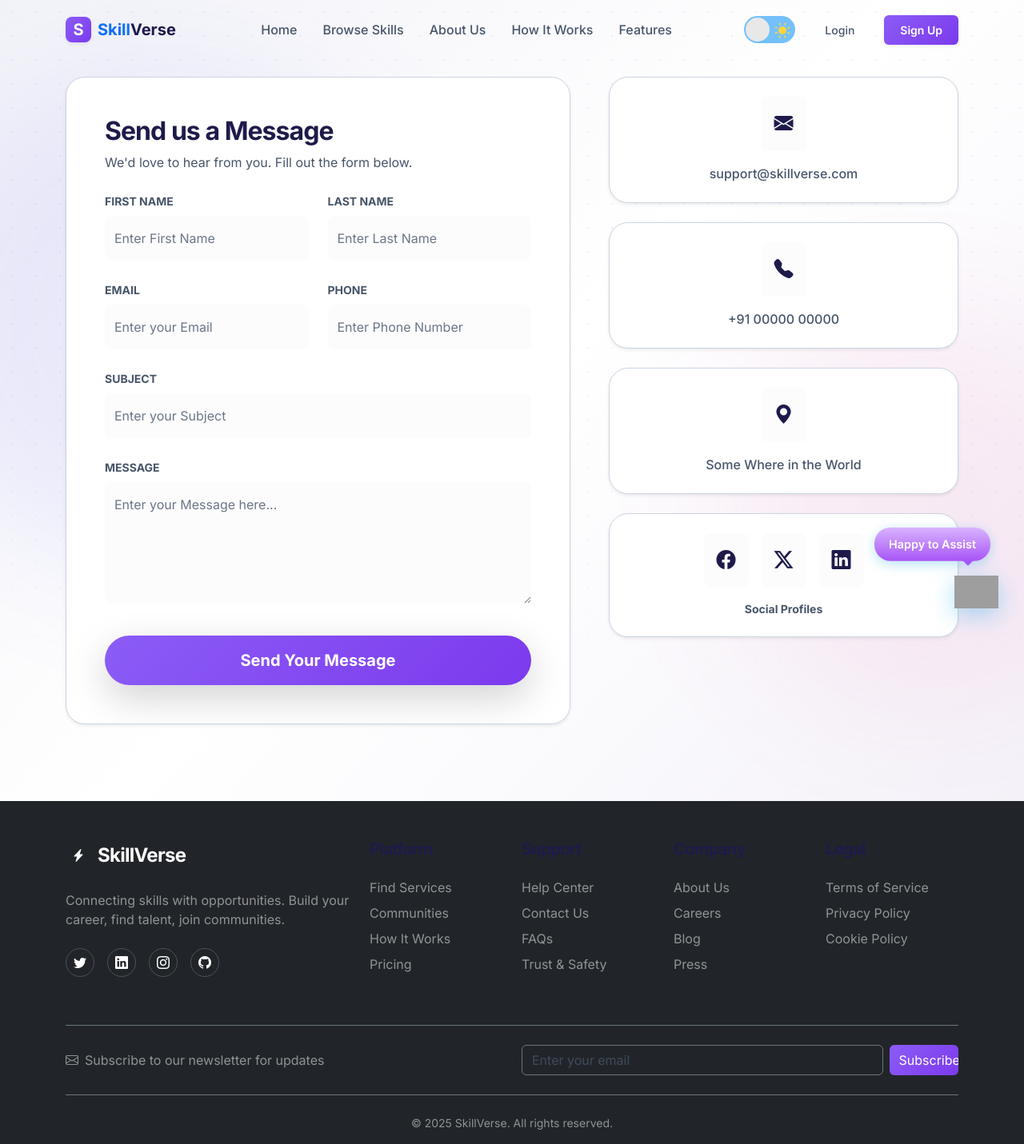
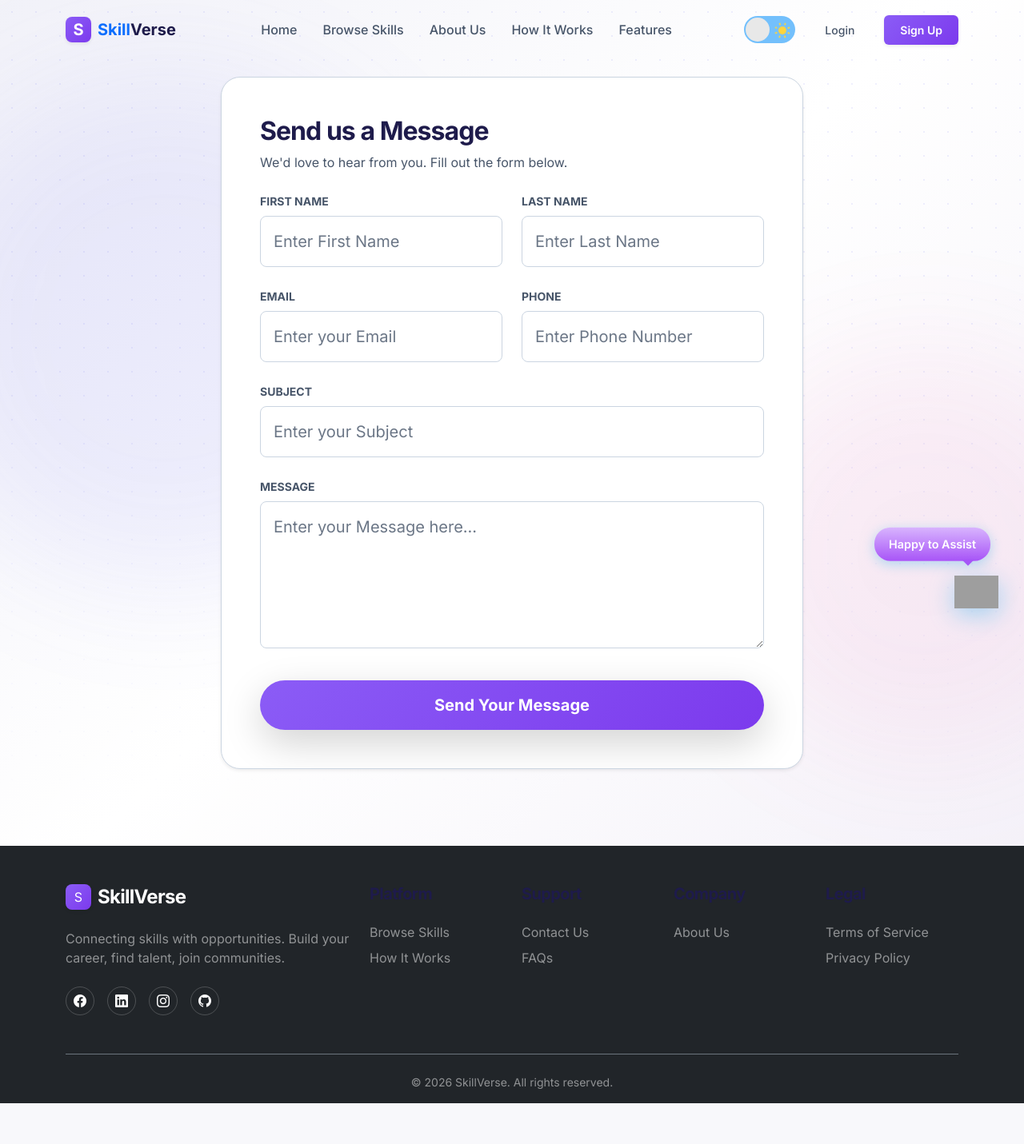
Before and after one commit to Mayur-Purohit/SKILLVERSE, a Flask app: page /contact in a window 1280 px wide. Shown: the whole page at 80% size. After the commit the page ends 1380 px from the top, so only its background shows below. Run offline with Flask 3, Linux system fonts and the light colour scheme; parts of the project's set-up code (start-up, migrations or seed data) failed here and were passed over; grey boxes are pictures that could not be loaded.

Commit message:
Update code: latest changes

```diff
--- a/routes.py
+++ b/routes.py
@@ -20,7 +20,7 @@ from flask import Blueprint, render_template, redirect, url_for, flash, request,
 from datetime import datetime, timezone, timedelta
 from flask_login import login_user, logout_user, login_required, current_user
 from functools import wraps
-from models import db, User, Service, Category, Review, Order, Favorite, Notification, Message, ProjectShowcase, AvailabilitySlot, Booking, Testimonial
+from models import db, User, Service, Category, Review, Order, Favorite, Notification, Message, ProjectShowcase, AvailabilitySlot, Booking, Testimonial, ContactMessage
 from managers import (service_manager, user_manager, search_engine,
                      review_system, order_manager, category_manager, notification_manager, chat_manager, availability_manager)
 from werkzeug.utils import secure_filename
@@ -211,10 +211,48 @@ def about():
     return render_template('about.html', stats_data=stats_data)
 
 
-@main_bp.route('/contact')
+@main_bp.route('/contact', methods=['GET', 'POST'])
 def contact():
     """Contact page"""
+    if request.method == 'POST':
+        name = request.form.get('firstName') + ' ' + request.form.get('lastName')
+        email = request.form.get('email')
+        phone = request.form.get('phone')
+        subject = request.form.get('subject')
+        message = request.form.get('message')
+
+        if not name or not email or not subject or not message:
+            flash('Please fill in all required fields.', 'danger')
+        else:
+            try:
+                new_message = ContactMessage(
+                    name=name,
+                    email=email,
+                    phone=phone,
+                    subject=subject,
+                    message=message
+                )
+                db.session.add(new_message)
+                db.session.commit()
+                flash('Your message has been sent successfully!', 'success')
+                return redirect(url_for('main.contact'))
+            except Exception as e:
+                db.session.rollback()
+                flash('An error occurred while sending your message. Please try again.', 'danger')
+                print(f"Error sending message: {e}")
+
     return render_template('contact.html')
+
+@main_bp.route('/terms')
+def terms():
+    """Terms of Service page"""
+    return render_template('legal/terms.html')
+
+
+@main_bp.route('/privacy')
+def privacy():
+    """Privacy Policy page"""
+    return render_template('legal/privacy.html')
 
 
 # ============================================================================
@@ -1843,6 +1881,13 @@ def availability():
     slots = AvailabilitySlot.query.order_by(AvailabilitySlot.start_time.desc()).all()
     return render_template('admin/availability.html', slots=slots)
 
+@admin_bp.route('/messages')
+@admin_required
+def messages():
+    """Contact messages"""
+    messages = ContactMessage.query.order_by(ContactMessage.created_at.desc()).all()
+    return render_template('admin/messages.html', messages=messages)
+
 
 # ============================================================================
 # API ROUTES (JSON)
--- a/templates/admin/dashboard.html
+++ b/templates/admin/dashboard.html
@@ -98,6 +98,9 @@
                     </a>
                     <a href="{{ url_for('admin.availability') }}" class="btn-action" style="justify-content: center;">
                         <i class="bi bi-calendar-range"></i>Availability
+                    </a>
+                    <a href="{{ url_for('admin.messages') }}" class="btn-action" style="justify-content: center;">
+                        <i class="bi bi-envelope"></i>Messages
                     </a>
                 </div>
             </div>
--- a/templates/components/footer.html
+++ b/templates/components/footer.html
@@ -14,8 +14,9 @@
             <!-- Brand Column -->
             <div class="col-lg-4 col-md-6">
                 <a class="navbar-brand d-flex align-items-center mb-4" href="{{ url_for('main.index') }}">
-                    <div class="logo-icon gradient-primary rounded-3 p-2 me-2">
-                        <i class="bi bi-lightning-charge-fill text-white"></i>
+                    <div
+                        class="logo-box d-flex align-items-center justify-content-center text-white rounded-3 shadow-sm me-2">
+                        S
                     </div>
                     <span class="fw-bold h4 m-0 text-white">Skill<span class="text-gradient">Verse</span></span>
                 </a>
@@ -24,16 +25,20 @@
                 </p>
                 <!-- Social Links -->
                 <div class="d-flex gap-3">
-                    <a href="#" class="social-icon-btn rounded-circle btn-outline-light">
-                        <i class="bi bi-twitter"></i>
+                    <a href="https://www.facebook.com/profile.php?id=61587065567090" target="_blank"
+                        class="social-icon-btn rounded-circle btn-outline-light">
+                        <i class="bi bi-facebook"></i>
                     </a>
-                    <a href="#" class="social-icon-btn rounded-circle btn-outline-light">
+                    <a href="https://www.linkedin.com/in/skillverse-web-9913193aa" target="_blank"
+                        class="social-icon-btn rounded-circle btn-outline-light">
                         <i class="bi bi-linkedin"></i>
                     </a>
-                    <a href="#" class="social-icon-btn rounded-circle btn-outline-light">
+                    <a href="https://www.instagram.com/skillverse_web" target="_blank"
+                        class="social-icon-btn rounded-circle btn-outline-light">
                         <i class="bi bi-instagram"></i>
                     </a>
-                    <a href="#" class="social-icon-btn rounded-circle btn-outline-light">
+                    <a href="https://github.com/SKILLVERSE-web" target="_blank"
+                        class="social-icon-btn rounded-circle btn-outline-light">
                         <i class="bi bi-github"></i>
                     </a>
                 </div>
@@ -44,22 +49,23 @@
                 <h5 class="fw-bold mb-4">Platform</h5>
                 <ul class="list-unstyled footer-links">
                     <li class="mb-2"><a href="{{ url_for('service.browse') }}"
-                            class="text-white-50 text-decoration-none">Find Services</a></li>
-                    <li class="mb-2"><a href="#" class="text-white-50 text-decoration-none">Communities</a></li>
+                            class="text-white-50 text-decoration-none">Browse Skills</a></li>
+
                     <li class="mb-2"><a href="{{ url_for('main.index') }}#how-it-works"
                             class="text-white-50 text-decoration-none">How It Works</a></li>
-                    <li class="mb-2"><a href="#" class="text-white-50 text-decoration-none">Pricing</a></li>
+
                 </ul>
             </div>
 
             <div class="col-lg-2 col-md-6">
                 <h5 class="fw-bold mb-4">Support</h5>
                 <ul class="list-unstyled footer-links">
-                    <li class="mb-2"><a href="#" class="text-white-50 text-decoration-none">Help Center</a></li>
+
                     <li class="mb-2"><a href="{{ url_for('main.contact') }}"
                             class="text-white-50 text-decoration-none">Contact Us</a></li>
-                    <li class="mb-2"><a href="#" class="text-white-50 text-decoration-none">FAQs</a></li>
-                    <li class="mb-2"><a href="#" class="text-white-50 text-decoration-none">Trust & Safety</a></li>
+                    <li class="mb-2"><a href="{{ url_for('main.index') }}#faq"
+                            class="text-white-50 text-decoration-none">FAQs</a></li>
+
                 </ul>
             </div>
 
@@ -68,44 +74,27 @@
                 <ul class="list-unstyled footer-links">
                     <li class="mb-2"><a href="{{ url_for('main.about') }}"
                             class="text-white-50 text-decoration-none">About Us</a></li>
-                    <li class="mb-2"><a href="#" class="text-white-50 text-decoration-none">Careers</a></li>
-                    <li class="mb-2"><a href="#" class="text-white-50 text-decoration-none">Blog</a></li>
-                    <li class="mb-2"><a href="#" class="text-white-50 text-decoration-none">Press</a></li>
+
                 </ul>
             </div>
 
             <div class="col-lg-2 col-md-6">
                 <h5 class="fw-bold mb-4">Legal</h5>
                 <ul class="list-unstyled footer-links">
-                    <li class="mb-2"><a href="#" class="text-white-50 text-decoration-none">Terms of Service</a></li>
-                    <li class="mb-2"><a href="#" class="text-white-50 text-decoration-none">Privacy Policy</a></li>
-                    <li class="mb-2"><a href="#" class="text-white-50 text-decoration-none">Cookie Policy</a></li>
+                    <li class="mb-2"><a href="{{ url_for('main.terms') }}"
+                            class="text-white-50 text-decoration-none">Terms of Service</a></li>
+                    <li class="mb-2"><a href="{{ url_for('main.privacy') }}"
+                            class="text-white-50 text-decoration-none">Privacy Policy</a></li>
+
                 </ul>
             </div>
         </div>
 
-        <!-- Newsletter -->
-        <div class="border-top border-secondary pt-4 pb-4">
-            <div class="row align-items-center">
-                <div class="col-md-6 mb-3 mb-md-0">
-                    <div class="d-flex align-items-center text-white-50">
-                        <i class="bi bi-envelope me-2"></i>
-                        <span>Subscribe to our newsletter for updates</span>
-                    </div>
-                </div>
-                <div class="col-md-6">
-                    <form class="d-flex gap-2">
-                        <input type="email" class="form-control bg-dark border-secondary text-white"
-                            placeholder="Enter your email">
-                        <button class="btn btn-primary" type="button">Subscribe</button>
-                    </form>
-                </div>
-            </div>
-        </div>
+
 
         <!-- Copyright -->
         <div class="text-center pt-4 border-top border-secondary">
-            <p class="text-white-50 small mb-0">&copy; 2025 SkillVerse. All rights reserved.</p>
+            <p class="text-white-50 small mb-0">&copy; 2026 SkillVerse. All rights reserved.</p>
         </div>
     </div>
 </footer>
--- a/templates/contact.html
+++ b/templates/contact.html
@@ -3,6 +3,27 @@
 {% block title %}Contact Us - SkillVerse{% endblock %}
 
 {% block content %}
+<style>
+    /* Standardize Input Styling to match Auth pages */
+    .form-control {
+        background-color: var(--card-bg);
+        border-color: var(--border-color);
+        color: var(--foreground-color);
+    }
+
+    [data-bs-theme="dark"] .form-control {
+        background-color: rgba(255, 255, 255, 0.05);
+        border-color: rgba(255, 255, 255, 0.1);
+        color: var(--foreground-color);
+    }
+
+    [data-bs-theme="dark"] .form-control:focus {
+        background-color: rgba(255, 255, 255, 0.08);
+        border-color: var(--primary-color);
+        box-shadow: 0 0 0 0.25rem rgba(139, 92, 246, 0.25);
+        color: var(--foreground-color);
+    }
+</style>
 <section class="position-relative overflow-hidden py-5 hero-section d-flex align-items-center min-vh-100">
     <!-- Animated Orbs -->
     <div class="orb orb-1"></div>
@@ -12,10 +33,10 @@
     <div class="container position-relative z-2 py-5">
         <div class="row g-5 align-items-stretch">
 
-            <!-- Contact Form (Left Side) -->
-            <div class="col-lg-7 fade-in-up">
+            <!-- Contact Form (Centered) -->
+            <div class="col-lg-8 mx-auto fade-in-up">
                 <div class="card h-100 border-0 shadow-sm feature-card p-5">
-                    <form class="needs-validation" novalidate>
+                    <form method="POST" action="{{ url_for('main.contact') }}" class="needs-validation" novalidate>
                         <!-- Added visual header -->
                         <div class="mb-4">
                             <h2 class="fw-bold mb-2">Send us a Message</h2>
@@ -27,8 +48,8 @@
                                 <label for="firstName"
                                     class="form-label fw-bold small text-muted text-uppercase tracking-wider">First
                                     Name</label>
-                                <input type="text" class="form-control bg-light-subtle border-0 rounded-3 py-3"
-                                    id="firstName" placeholder="Enter First Name" required>
+                                <input type="text" class="form-control form-control-lg rounded-3 py-3" id="firstName"
+                                    name="firstName" placeholder="Enter First Name" required>
                                 <div class="invalid-feedback">
                                     Please enter your first name.
                                 </div>
@@ -37,8 +58,8 @@
                                 <label for="lastName"
                                     class="form-label fw-bold small text-muted text-uppercase tracking-wider">Last
                                     Name</label>
-                                <input type="text" class="form-control bg-light-subtle border-0 rounded-3 py-3"
-                                    id="lastName" placeholder="Enter Last Name" required>
+                                <input type="text" class="form-control form-control-lg rounded-3 py-3" id="lastName"
+                                    name="lastName" placeholder="Enter Last Name" required>
                                 <div class="invalid-feedback">
                                     Please enter your last name.
                                 </div>
@@ -46,8 +67,8 @@
                             <div class="col-md-6">
                                 <label for="email"
                                     class="form-label fw-bold small text-muted text-uppercase tracking-wider">Email</label>
-                                <input type="email" class="form-control bg-light-subtle border-0 rounded-3 py-3"
-                                    id="email" placeholder="Enter your Email" required>
+                                <input type="email" class="form-control form-control-lg rounded-3 py-3" id="email"
+                                    name="email" placeholder="Enter your Email" required>
                                 <div class="invalid-feedback">
                                     Please enter a valid email address.
                                 </div>
@@ -55,14 +76,14 @@
                             <div class="col-md-6">
                                 <label for="phone"
                                     class="form-label fw-bold small text-muted text-uppercase tracking-wider">Phone</label>
-                                <input type="tel" class="form-control bg-light-subtle border-0 rounded-3 py-3"
-                                    id="phone" placeholder="Enter Phone Number">
+                                <input type="tel" class="form-control form-control-lg rounded-3 py-3" id="phone"
+                                    name="phone" placeholder="Enter Phone Number">
                             </div>
                             <div class="col-12">
                                 <label for="subject"
                                     class="form-label fw-bold small text-muted text-uppercase tracking-wider">Subject</label>
-                                <input type="text" class="form-control bg-light-subtle border-0 rounded-3 py-3"
-                                    id="subject" placeholder="Enter your Subject" required>
+                                <input type="text" class="form-control form-control-lg rounded-3 py-3" id="subject"
+                                    name="subject" placeholder="Enter your Subject" required>
                                 <div class="invalid-feedback">
                                     Please enter a subject.
                                 </div>
@@ -70,8 +91,9 @@
                             <div class="col-12">
                                 <label for="message"
                                     class="form-label fw-bold small text-muted text-uppercase tracking-wider">Message</label>
-                                <textarea class="form-control bg-light-subtle border-0 rounded-3 py-3" id="message"
-                                    rows="5" placeholder="Enter your Message here..." required></textarea>
+                                <textarea class="form-control form-control-lg rounded-3 py-3" id="message"
+                                    name="message" rows="5" placeholder="Enter your Message here..."
+                                    required></textarea>
                                 <div class="invalid-feedback">
                                     Please enter your message.
                                 </div>
@@ -87,61 +109,7 @@
                 </div>
             </div>
 
-            <!-- Contact Info (Right Side) -->
-            <div class="col-lg-5 fade-in-up delay-100">
-                <div class="d-flex flex-column gap-4 h-100">
 
-                    <!-- Email Card -->
-                    <div class="card border-0 shadow-sm feature-card p-4 text-center hover-lift">
-                        <div class="mb-3">
-                            <div
-                                class="bg-light-subtle rounded-3 d-inline-flex align-items-center justify-content-center p-3">
-                                <i class="bi bi-envelope-fill fs-4 text-body"></i>
-                            </div>
-                        </div>
-                        <p class="mb-0 fw-medium text-muted">support@skillverse.com</p>
-                    </div>
-
-                    <!-- Phone Card -->
-                    <div class="card border-0 shadow-sm feature-card p-4 text-center hover-lift">
-                        <div class="mb-3">
-                            <div
-                                class="bg-light-subtle rounded-3 d-inline-flex align-items-center justify-content-center p-3">
-                                <i class="bi bi-telephone-fill fs-4 text-body"></i>
-                            </div>
-                        </div>
-                        <p class="mb-0 fw-medium text-muted">+91 00000 00000</p>
-                    </div>
-
-                    <!-- Location Card -->
-                    <div class="card border-0 shadow-sm feature-card p-4 text-center hover-lift">
-                        <div class="mb-3">
-                            <div
-                                class="bg-light-subtle rounded-3 d-inline-flex align-items-center justify-content-center p-3">
-                                <i class="bi bi-geo-alt-fill fs-4 text-body"></i>
-                            </div>
-                        </div>
-                        <p class="mb-0 fw-medium text-muted">Some Where in the World</p>
-                    </div>
-
-                    <!-- Social Profiles Card -->
-                    <div class="card border-0 shadow-sm feature-card p-4 text-center hover-lift">
-                        <div class="d-flex justify-content-center gap-3 mb-3">
-                            <a href="#" class="bg-light-subtle rounded-3 p-3 text-body hover-scale transition-all">
-                                <i class="bi bi-facebook fs-4"></i>
-                            </a>
-                            <a href="#" class="bg-light-subtle rounded-3 p-3 text-body hover-scale transition-all">
-                                <i class="bi bi-twitter-x fs-4"></i>
-                            </a>
-                            <a href="#" class="bg-light-subtle rounded-3 p-3 text-body hover-scale transition-all">
-                                <i class="bi bi-linkedin fs-4"></i>
-                            </a>
-                        </div>
-                        <p class="mb-0 text-muted small fw-bold">Social Profiles</p>
-                    </div>
-
-                </div>
-            </div>
 
         </div>
     </div>
@@ -164,29 +132,26 @@
         // Exact 10 digits
         const phonePattern = "^[0-9]{10}$";
 
-        nameInput.setAttribute('pattern', namePattern);
-        lastNameInput.setAttribute('pattern', namePattern);
-        subjectInput.setAttribute('pattern', subjectPattern);
+        if (nameInput) nameInput.setAttribute('pattern', namePattern);
+        if (lastNameInput) lastNameInput.setAttribute('pattern', namePattern);
+        if (subjectInput) subjectInput.setAttribute('pattern', subjectPattern);
+        if (phoneInput) {
             phoneInput.setAttribute('pattern', phonePattern);
-        phoneInput.required = true; // Make phone required as requested
+            phoneInput.required = true;
+        }
 
         // Handle Form Submission
         const form = document.querySelector('.needs-validation');
+        if (form) {
             form.addEventListener('submit', function (event) {
-            event.preventDefault(); // Prevent actual submission for demo
-
-            if (form.checkValidity()) {
-                // Show Success Message
-                window.showToast('Message send successfully!', 'success');
-                form.reset();
-                form.classList.remove('was-validated');
-            } else {
+                if (!form.checkValidity()) {
+                    event.preventDefault();
                     event.stopPropagation();
                     window.showToast('Please correct the errors in the form.', 'error');
                 }
-
                 form.classList.add('was-validated');
             }, false);
+        }
     });
 </script>
 {% endblock %}
```
Also changed, not shown: models.py (+18 -0 lines), templates/admin/messages.html (added, +65 -0 lines), templates/legal/privacy.html (added, +81 -0 lines), templates/legal/terms.html (added, +97 -0 lines), update_db.py (added, +8 -0 lines). Lines whose indentation alone changed are shown as unchanged.
